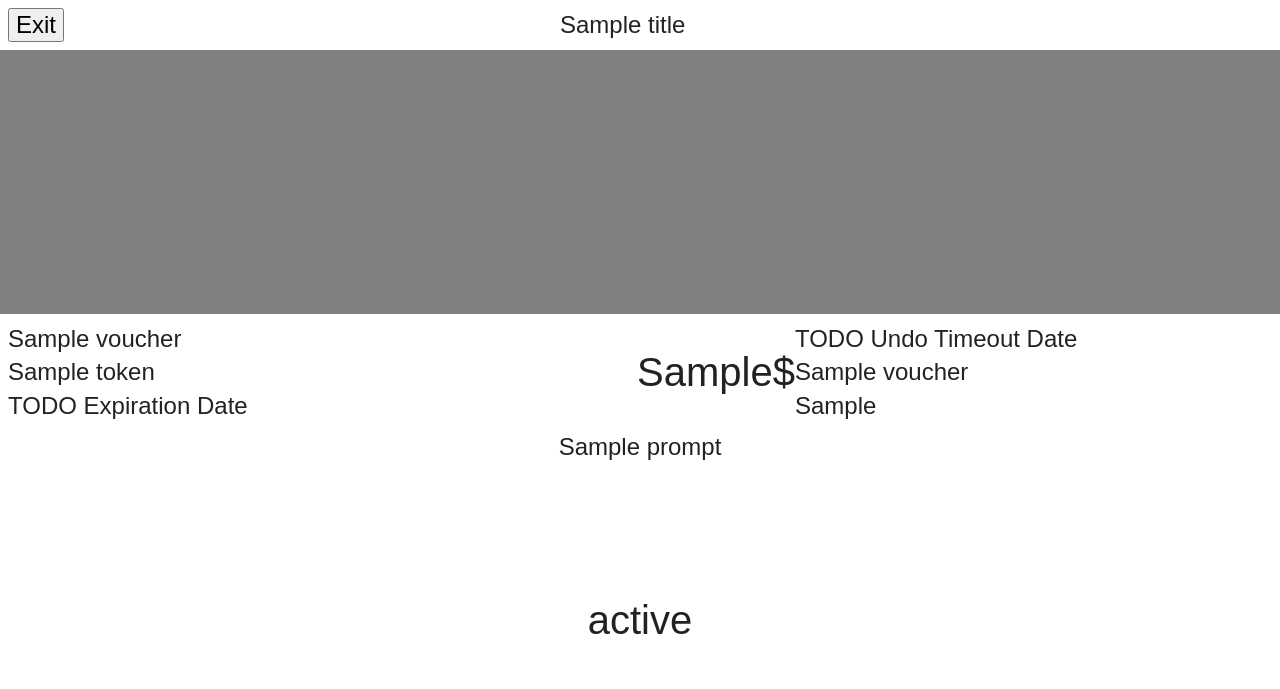
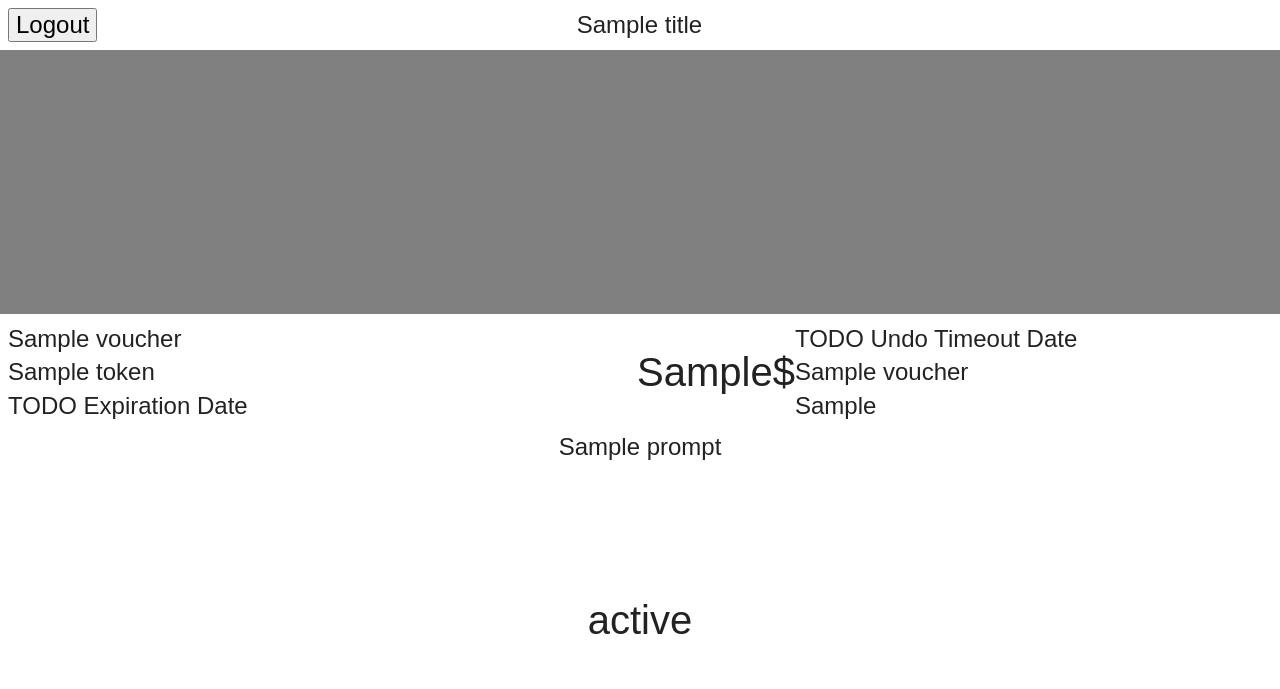
Before and after one commit to epicerieledetour/ledetour-vouchers, a Python web app: template src/ldtvouchers/webapp/templates/index.html.j2 in a window 1280 px wide. Shown: the top 689 px of the page. Run offline with Jinja, Linux system fonts and the light colour scheme; the template is opened without the code that fills it: most values are stand-ins (such as "Sample title", 1, 10 or a date in 2020).

Commit message:
webui: fix logout button logic

```diff
--- a/src/ldtvouchers/webapp/templates/index.html.j2
+++ b/src/ldtvouchers/webapp/templates/index.html.j2
@@ -28,14 +28,14 @@
 <body class="level-{{ level }}">
   <header id="header">
     <button
-      id="exit"
-    {% if exit_url %}
-      onclick="window.location.href='{{ exit_url }}'"
+      id="logout"
+    {% if logout_url %}
+      onclick="window.location.href='{{ logout_url }}'"
     {% else %}
       class="invisible"
     {% endif %}
     >
-      Exit
+      Logout
     </button>
 
     <p id="user">
```
Also changed, not shown: src/ldtvouchers/webapp/__init__.py (+5 -14 lines).
